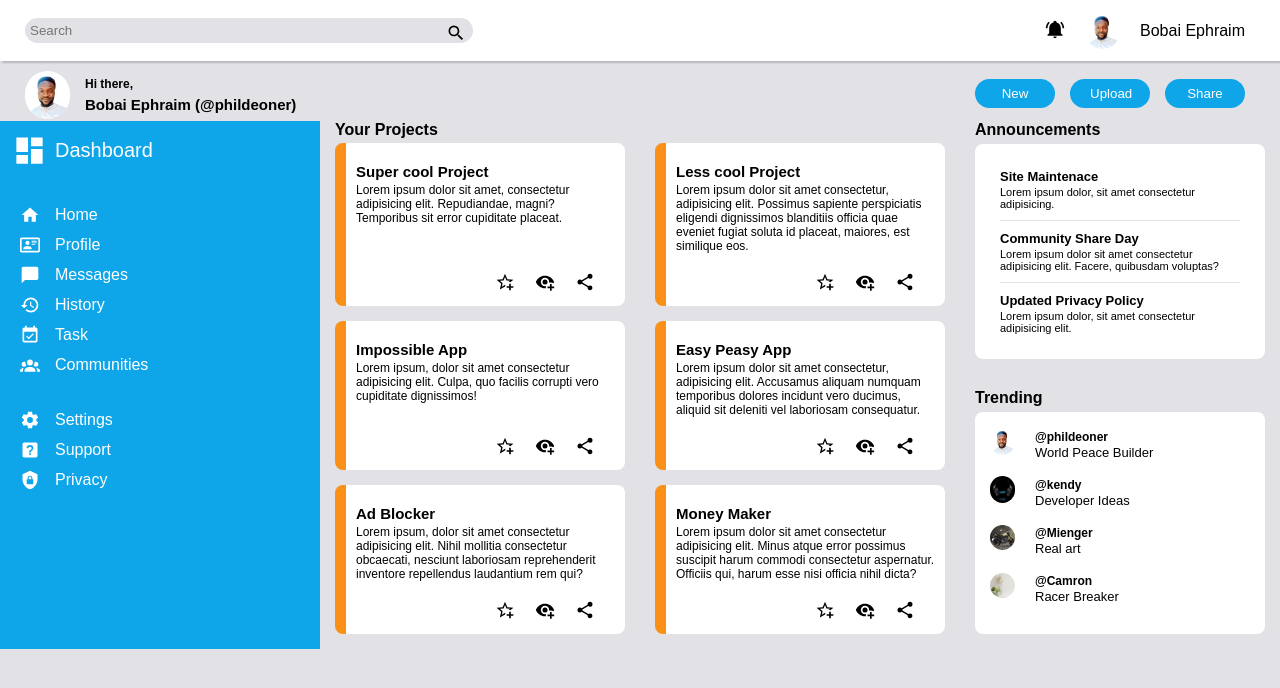
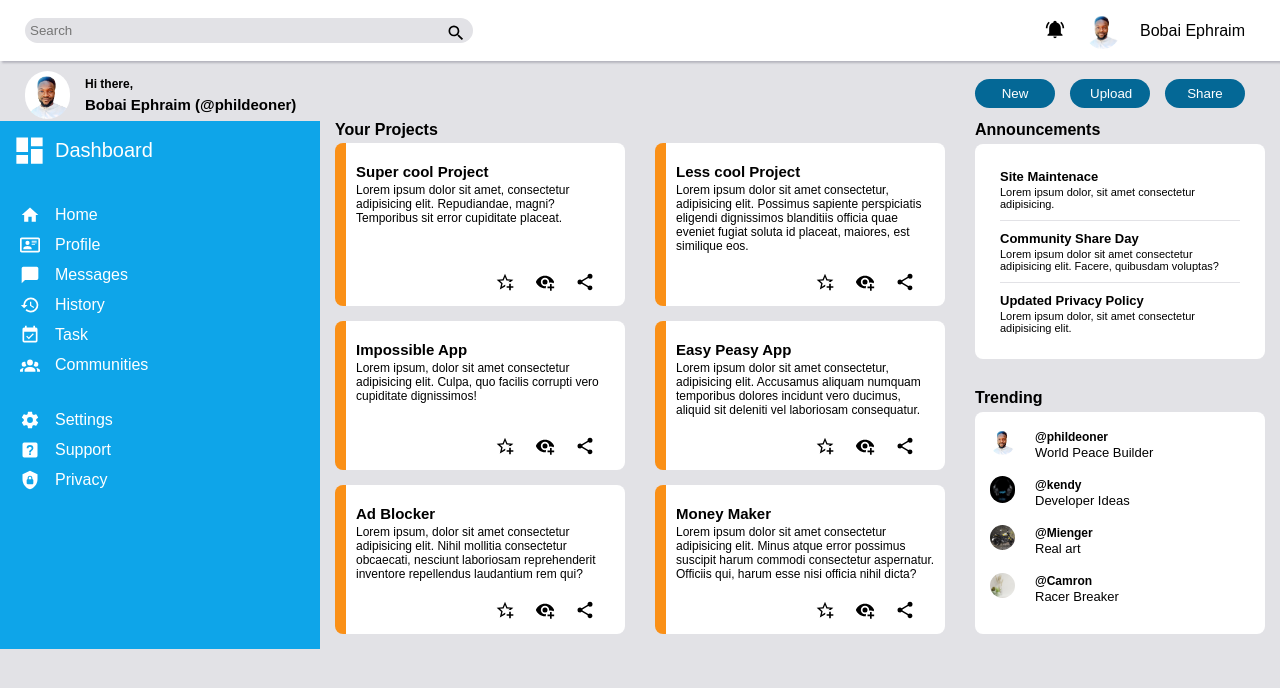
Before and after one commit to Phildeoner/admin-dashboard, a website: page index.html in a window 1280 px wide. Drawn offline with Linux system fonts and the light colour scheme.

Commit message:
Darken buttons color

```diff
--- a/style.css
+++ b/style.css
@@ -201,7 +201,7 @@ button {
   width: 80px;
   border-radius: 20px;
   border: none;
-  background-color: #0ea5e9;
+  background-color: #046896;
   color: white;
   margin-left: 15px;
   cursor: pointer;
```
